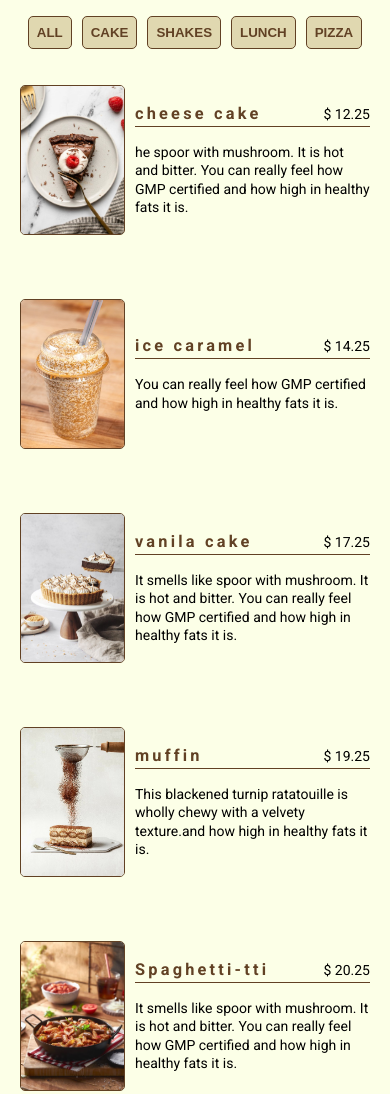
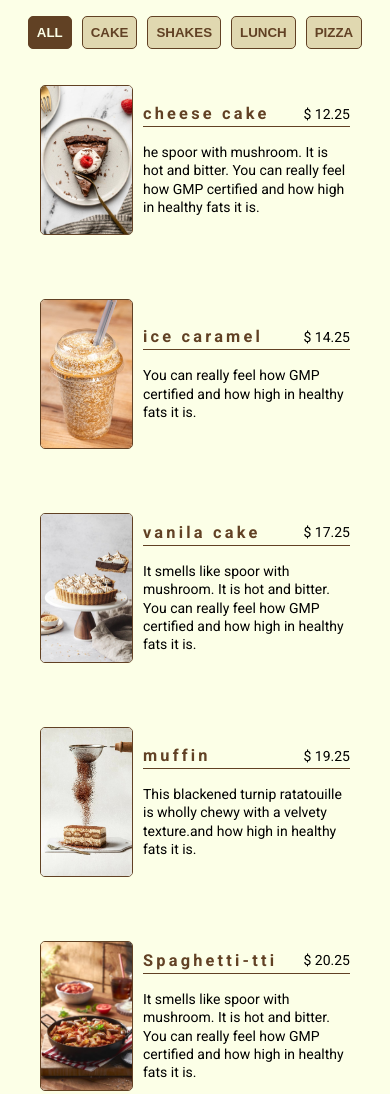
Before and after one commit to roshnnkk/practice-13, a plain HTML site: page index.html in a window 390 px wide. Shown: the top 1094 px of the page. Drawn offline with Linux system fonts and the light colour scheme.

Commit message:
add more js and final design

```diff
--- a/app.js
+++ b/app.js
@@ -46,7 +46,8 @@ const menu = [
     category: "lunch",
     price: 12.25,
     img: "./assets/6.jpg",
-    dec: "This poached rutabaga quesadilla is a bit tough with a sticky texture."},
+    dec: "This poached rutabaga quesadilla is a bit tough with a sticky texture.",
+  },
   {
     id: 7,
     title: "chicken",
@@ -79,30 +80,31 @@ const menu = [
     img: "./assets/10.jpg",
     dec: "This sauteed raspberries eggroll is scarcely crispy with a crispy texture..",
   },
+
+  {
+    id: 11,
+    title: "chocolate shake",
+    category: "shakes",
+    price: 20.25,
+    img: "./assets/11.jpg",
+    dec: "This sauteed raspberries eggroll is scarcely crispy with a crispy texture..",
+  },
+
+  {
+    id: 12,
+    title: "baby shake",
+    category: "shakes",
+    price: 22.25,
+    img: "./assets/12.jpg",
+    dec: "This sauteed raspberries eggroll is scarcely crispy with a crispy texture..",
+  },
 ];
 
-function addCategoryButtons() {
-  let categoryLists = ["all"];
-  menu.forEach(function (item) {
-    if (item && item.category && !categoryLists.includes(item.category)) {
-      categoryLists.push(item.category);
-    }
-  });
-
-  const buttons = categoryLists.map(
-    (cat) => `<button class="button" type="button">${cat}</button>`
-  );
-
-  if (buttons.length > 0) {
-    document.getElementById("menu-categories").innerHTML = buttons.join(" ");
-  }
-}
-
-function addMenuLists() {
-
-  document.getElementById("menu-items").innerHTML = menu
-    .map((food) =>
-      `          <section class="item">
+function addMenuLists(itemList = []) {
+  document.getElementById("menu-items").innerHTML = itemList
+    .map(
+      (food) =>
+        `          <section class="item">
 <img src="${food.img}" />
 <div class="item-desc">
   <div class="top-item">
@@ -119,7 +121,55 @@ function addMenuLists() {
     .join(" ");
 }
 
+function setActiveClass(button) {
+  if (button) {
+    document.querySelectorAll("button").forEach((b) => {
+      b.classList.remove("active-btn");
+    });
+    button.classList.add("active-btn");
+  }
+}
+
+function addCategoryButtons() {
+  let categoryLists = ["all"];
+  menu.forEach(function (item) {
+    if (item && item.category && !categoryLists.includes(item.category)) {
+      categoryLists.push(item.category);
+    }
+  });
+
+  const buttons = categoryLists.map(
+    (cat) =>
+      `<button class="button  ${
+        cat === "all" ? "active-btn" : " "
+      } "   category-id="${cat}"   type="button">${cat}</button>`
+  );
+
+  if (buttons.length > 0) {
+    document.getElementById("menu-categories").innerHTML = buttons.join(" ");
+  }
+
+  document.querySelectorAll("button").forEach((item) => {
+    const categoryType = item.getAttribute("category-id");
+
+    item.addEventListener("click", function () {
+      setActiveClass(item);
+      item.classList.add("active-btn");
+      if (categoryType === "all") {
+        addMenuLists(menu);
+        return;
+      }
+
+      const filteredList = menu.filter(
+        (item) => item.category === categoryType
+      );
+
+      addMenuLists(filteredList);
+    });
+  });
+}
+
 document.addEventListener("DOMContentLoaded", function () {
   addCategoryButtons();
-  addMenuLists();
+  addMenuLists(menu);
 });
--- a/styles/_components.scss
+++ b/styles/_components.scss
@@ -4,7 +4,7 @@
   background-color: $bg_color;
   position: relative;
   .right-box {
-    min-height: 150vh;
+    min-height: 180vh;
     width: 30%;
     background-color: $bg_color_darker;
     position: absolute;
@@ -46,7 +46,7 @@
   width: 70%;
   display: grid;
   grid-template-columns: repeat(2, 1fr);
-  padding: 20px 20px;
+  padding: 20px 40px;
   grid-gap: 4rem;
 
   .item {
@@ -54,7 +54,7 @@
 
     display: grid;
     grid-gap: 10px;
-    grid-template-columns:30% calc(100% - 30% - 10px);
+    grid-template-columns: 30% calc(100% - 30% - 10px);
     grid-template-rows: 150px;
 
     align-items: center;
@@ -83,3 +83,8 @@
     padding-bottom: 0.2rem;
   }
 }
+
+.active-btn {
+  background-color: $text_color;
+  color: #fcffe7;
+}
--- a/styles/_mixin.scss
+++ b/styles/_mixin.scss
@@ -2,13 +2,3 @@
   border-radius: 5px;
   border: 1px solid $text_color;
 }
-
-
-@mixin media {
-  @media screen and (max-width:1256px){
-    .wrapper .right-box{
-      display: none;
-    }
-
-  }
-}
```
Also changed, not shown: styles/style.css.
